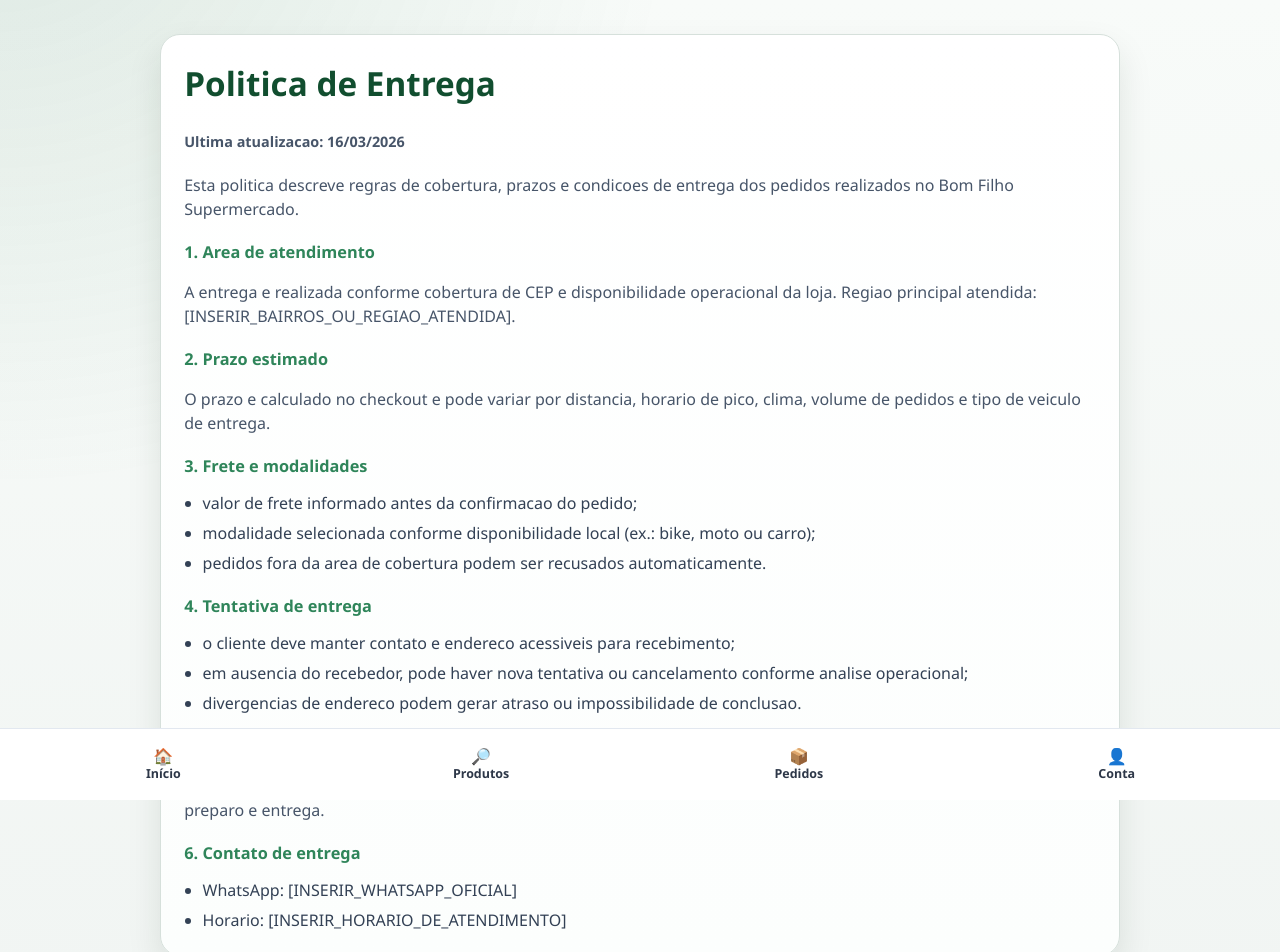
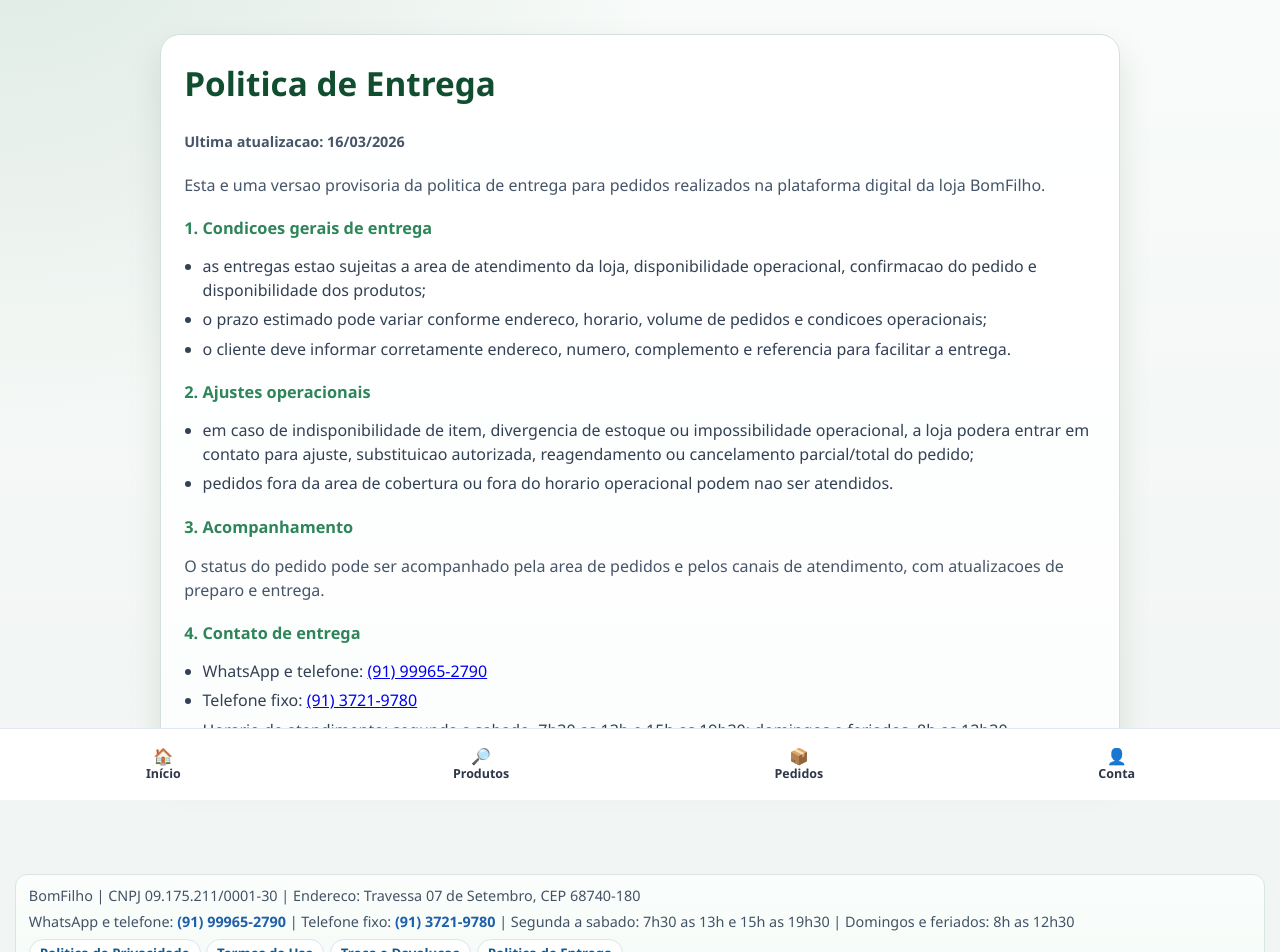
Before and after one commit to valdenor-png/bomfilho, a React (Vite) app in the folder frontend-react/: page /politica-de-entrega in a window 1280 px wide. Shown: the top 952 px of the page. Built offline with nearby package versions, Linux system fonts and the light colour scheme; no server answers.

Commit message:
feat: conclui pacote tecnico de go-live e paginas legais

```diff
--- a/frontend-react/src/App.jsx
+++ b/frontend-react/src/App.jsx
@@ -16,6 +16,7 @@
 
 const BOTTOM_NAV_SAFE_AREA = 90;
 const WHATSAPP_ATENDIMENTO_URL = 'https://wa.me/5591999652790?text=Ol%C3%A1!%20Quero%20fazer%20um%20pedido.';
+const TELEFONE_FIXO_URL = 'tel:+559137219780';
 
 const links = [
   { to: '/', icon: '🏠', label: 'Início' },
@@ -82,11 +83,15 @@
 
       <section className="site-trust-bar" aria-label="Canais de atendimento e links legais">
         <p className="site-trust-contact">
-          Atendimento via WhatsApp:{' '}
+          BomFilho | CNPJ 09.175.211/0001-30 | Endereco: Travessa 07 de Setembro, CEP 68740-180
+        </p>
+        <p className="site-trust-contact">
+          WhatsApp e telefone:{' '}
           <a href={WHATSAPP_ATENDIMENTO_URL} target="_blank" rel="noopener noreferrer">
             (91) 99965-2790
           </a>
-          {' '}| Horario: Seg a Sab 07:00-19:00 | Dom 07:00-12:00
+          {' '}| Telefone fixo: <a href={TELEFONE_FIXO_URL}>(91) 3721-9780</a>
+          {' '}| Segunda a sabado: 7h30 as 13h e 15h as 19h30 | Domingos e feriados: 8h as 12h30
         </p>
         <div className="site-legal-links">
           <Link className="site-legal-link" to="/politica-de-privacidade">Politica de Privacidade</Link>
--- a/frontend-react/src/pages/HomePage.jsx
+++ b/frontend-react/src/pages/HomePage.jsx
@@ -149,8 +149,8 @@
 
         <aside className="home-hero-panel" aria-label="Informacoes principais da loja">
           <p className="home-hero-panel-title">Atendimento Bomfilho</p>
-          <p>Seg a Sab: 07:00-19:00</p>
-          <p>Dom: 07:00-12:00</p>
+          <p>Segunda a sabado: 7h30 as 13h e 15h as 19h30</p>
+          <p>Domingos e feriados: 8h as 12h30</p>
           <p>Entrega rapida para pedidos online.</p>
           <a className="home-hero-panel-link" href="https://wa.me/5591999652790?text=Ol%C3%A1!%20Quero%20fazer%20um%20pedido." target="_blank" rel="noopener noreferrer">
             Falar no WhatsApp
@@ -238,8 +238,9 @@
           <BrandLogo compact titleTag="h2" subtitle="Supermercado de confianca" />
         </div>
         <div className="footer-info-simple" aria-label="Informações da loja">
-          <div className="footer-info-line"><strong>Bom Filho — Supermercado</strong></div>
-          <div className="footer-info-line">Endereço: Travessa 07 de setembro | Nº 70</div>
+          <div className="footer-info-line"><strong>BomFilho</strong></div>
+          <div className="footer-info-line">CNPJ: 09.175.211/0001-30</div>
+          <div className="footer-info-line">Endereco: Travessa 07 de Setembro, CEP 68740-180</div>
           <div className="footer-info-line">
             Mapa:{' '}
             <a className="footer-link" href="https://share.google/0Ss9eHp9dv9AC4h1t" target="_blank" rel="noopener noreferrer">
@@ -247,14 +248,18 @@
             </a>
           </div>
           <div className="footer-info-line">
-            WhatsApp:{' '}
+            WhatsApp e telefone:{' '}
             <a className="footer-link" href="https://wa.me/5591999652790?text=Ol%C3%A1!%20Quero%20fazer%20um%20pedido." target="_blank" rel="noopener noreferrer">
               (91) 99965-2790
             </a>
           </div>
-          <div className="footer-info-line">Horário: Seg a Sáb 07:00–19:00 | Dom 07:00–12:00</div>
+          <div className="footer-info-line">
+            Telefone fixo:{' '}
+            <a className="footer-link" href="tel:+559137219780">(91) 3721-9780</a>
+          </div>
+          <div className="footer-info-line">Horario: segunda a sabado, 7h30 as 13h e 15h as 19h30 | domingos e feriados, 8h as 12h30</div>
         </div>
-        <small>© 2026 Bom Filho Supermercado. Todos os direitos reservados.</small>
+        <small>© 2026 BomFilho. Todos os direitos reservados.</small>
       </footer>
     </section>
   );
--- a/frontend-react/src/pages/PoliticaEntregaPage.jsx
+++ b/frontend-react/src/pages/PoliticaEntregaPage.jsx
@@ -7,46 +7,34 @@
       <p className="legal-meta">Ultima atualizacao: 16/03/2026</p>
 
       <p>
-        Esta politica descreve regras de cobertura, prazos e condicoes de entrega dos pedidos realizados
-        no Bom Filho Supermercado.
+        Esta e uma versao provisoria da politica de entrega para pedidos realizados na plataforma digital
+        da loja BomFilho.
       </p>
 
-      <h2>1. Area de atendimento</h2>
-      <p>
-        A entrega e realizada conforme cobertura de CEP e disponibilidade operacional da loja.
-        Regiao principal atendida: [INSERIR_BAIRROS_OU_REGIAO_ATENDIDA].
-      </p>
-
-      <h2>2. Prazo estimado</h2>
-      <p>
-        O prazo e calculado no checkout e pode variar por distancia, horario de pico, clima,
-        volume de pedidos e tipo de veiculo de entrega.
-      </p>
-
-      <h2>3. Frete e modalidades</h2>
+      <h2>1. Condicoes gerais de entrega</h2>
       <ul>
-        <li>valor de frete informado antes da confirmacao do pedido;</li>
-        <li>modalidade selecionada conforme disponibilidade local (ex.: bike, moto ou carro);</li>
-        <li>pedidos fora da area de cobertura podem ser recusados automaticamente.</li>
+        <li>as entregas estao sujeitas a area de atendimento da loja, disponibilidade operacional, confirmacao do pedido e disponibilidade dos produtos;</li>
+        <li>o prazo estimado pode variar conforme endereco, horario, volume de pedidos e condicoes operacionais;</li>
+        <li>o cliente deve informar corretamente endereco, numero, complemento e referencia para facilitar a entrega.</li>
       </ul>
 
-      <h2>4. Tentativa de entrega</h2>
+      <h2>2. Ajustes operacionais</h2>
       <ul>
-        <li>o cliente deve manter contato e endereco acessiveis para recebimento;</li>
-        <li>em ausencia do recebedor, pode haver nova tentativa ou cancelamento conforme analise operacional;</li>
-        <li>divergencias de endereco podem gerar atraso ou impossibilidade de conclusao.</li>
+        <li>em caso de indisponibilidade de item, divergencia de estoque ou impossibilidade operacional, a loja podera entrar em contato para ajuste, substituicao autorizada, reagendamento ou cancelamento parcial/total do pedido;</li>
+        <li>pedidos fora da area de cobertura ou fora do horario operacional podem nao ser atendidos.</li>
       </ul>
 
-      <h2>5. Acompanhamento</h2>
+      <h2>3. Acompanhamento</h2>
       <p>
         O status do pedido pode ser acompanhado pela area de pedidos e pelos canais de atendimento,
         com atualizacoes de preparo e entrega.
       </p>
 
-      <h2>6. Contato de entrega</h2>
+      <h2>4. Contato de entrega</h2>
       <ul>
-        <li>WhatsApp: [INSERIR_WHATSAPP_OFICIAL]</li>
-        <li>Horario: [INSERIR_HORARIO_DE_ATENDIMENTO]</li>
+        <li>WhatsApp e telefone: <a href="https://wa.me/5591999652790?text=Ol%C3%A1!%20Quero%20fazer%20um%20pedido." target="_blank" rel="noopener noreferrer">(91) 99965-2790</a></li>
+        <li>Telefone fixo: <a href="tel:+559137219780">(91) 3721-9780</a></li>
+        <li>Horario de atendimento: segunda a sabado, 7h30 as 13h e 15h as 19h30; domingos e feriados, 8h as 12h30</li>
       </ul>
     </section>
   );
--- a/frontend-react/src/pages/PoliticaPrivacidadePage.jsx
+++ b/frontend-react/src/pages/PoliticaPrivacidadePage.jsx
@@ -7,7 +7,7 @@
       <p className="legal-meta">Ultima atualizacao: 16/03/2026</p>
 
       <p>
-        Esta politica explica como o Bom Filho Supermercado ("Loja") coleta, utiliza e protege dados pessoais
+        Esta politica explica como a loja BomFilho ("Loja") coleta, utiliza e protege dados pessoais
         no uso do site e do aplicativo web de compras.
       </p>
 
@@ -51,16 +51,17 @@
         Para solicitacoes relacionadas a dados pessoais, utilize os canais oficiais da loja:
       </p>
       <ul>
-        <li>WhatsApp: [INSERIR_WHATSAPP_OFICIAL]</li>
-        <li>E-mail: [INSERIR_EMAIL_DE_PRIVACIDADE]</li>
-        <li>Responsavel: [INSERIR_NOME_DO_RESPONSAVEL_DADOS]</li>
+        <li>WhatsApp e telefone: <a href="https://wa.me/5591999652790?text=Ol%C3%A1!%20Quero%20fazer%20um%20pedido." target="_blank" rel="noopener noreferrer">(91) 99965-2790</a></li>
+        <li>Telefone fixo: <a href="tel:+559137219780">(91) 3721-9780</a></li>
+        <li>Endereco de atendimento: Travessa 07 de Setembro, CEP 68740-180</li>
       </ul>
 
       <h2>7. Dados da empresa</h2>
       <ul>
-        <li>Razao social: [INSERIR_RAZAO_SOCIAL]</li>
-        <li>CNPJ: [INSERIR_CNPJ]</li>
-        <li>Endereco comercial: [INSERIR_ENDERECO_COMERCIAL]</li>
+        <li>Nome/Razao exibida: BomFilho</li>
+        <li>CNPJ: 09.175.211/0001-30</li>
+        <li>Endereco comercial: Travessa 07 de Setembro, CEP 68740-180</li>
+        <li>Horario de atendimento: segunda a sabado, 7h30 as 13h e 15h as 19h30; domingos e feriados, 8h as 12h30</li>
       </ul>
     </section>
   );
--- a/frontend-react/src/pages/PoliticaTrocaDevolucaoPage.jsx
+++ b/frontend-react/src/pages/PoliticaTrocaDevolucaoPage.jsx
@@ -7,47 +7,41 @@
       <p className="legal-meta">Ultima atualizacao: 16/03/2026</p>
 
       <p>
-        Esta politica define os criterios de troca, devolucao e reembolso para compras realizadas na plataforma
-        digital do Bom Filho Supermercado.
+        Esta e uma versao provisoria da politica de troca e devolucao para compras realizadas na plataforma
+        digital da loja BomFilho.
       </p>
 
-      <h2>1. Quando solicitar troca ou devolucao</h2>
+      <h2>1. Conferencia no recebimento</h2>
+      <p>O cliente deve conferir os produtos no recebimento.</p>
+
+      <h2>2. Quando acionar a loja</h2>
       <ul>
-        <li>produto com avaria, violacao de embalagem ou defeito aparente no recebimento;</li>
-        <li>item divergente do pedido confirmado;</li>
-        <li>item perecivel com condicao inadequada, observado no ato da entrega.</li>
+        <li>em caso de produto avariado, item trocado, item faltante ou divergencia evidente no pedido, o cliente deve entrar em contato pelos canais oficiais o quanto antes apos o recebimento;</li>
+        <li>produtos pereciveis, sensiveis ou que dependam de conservacao adequada devem ser comunicados imediatamente em caso de problema.</li>
       </ul>
 
-      <h2>2. Prazo para abertura da solicitacao</h2>
+      <h2>3. Analise das solicitacoes</h2>
       <p>
-        Recomendamos abertura imediata apos o recebimento. Quando aplicavel, o prazo maximo e de
-        [INSERIR_PRAZO_EM_HORAS_OU_DIAS], respeitadas regras de produtos pereciveis.
+        As solicitacoes serao analisadas conforme o caso concreto, a natureza do produto e as condicoes de conservacao.
       </p>
 
-      <h2>3. Condicoes para analise</h2>
+      <h2>4. Possiveis formas de resolucao</h2>
       <ul>
-        <li>informar numero do pedido e item envolvido;</li>
-        <li>descrever o motivo e, quando possivel, anexar foto;</li>
-        <li>manter o produto nas condicoes recebidas ate orientacao da loja.</li>
+        <li>conforme analise, a loja podera oferecer substituicao, credito, ajuste ou estorno, quando cabivel;</li>
+        <li>a forma de resolucao considera o historico do pedido e a viabilidade operacional.</li>
       </ul>
 
-      <h2>4. Formas de resolucao</h2>
-      <ul>
-        <li>troca por item equivalente;</li>
-        <li>credito para compra futura;</li>
-        <li>estorno no meio de pagamento, conforme politica do provedor e prazo bancario.</li>
-      </ul>
-
-      <h2>5. Itens sem possibilidade de devolucao</h2>
+      <h2>5. Situacoes que podem nao ser aceitas</h2>
       <p>
-        Podem existir restricoes legais ou sanitarias para certos itens, especialmente pereciveis,
-        manipulados e produtos de higiene pessoal, salvo em caso de erro operacional ou inconformidade.
+        Itens com indicios de uso indevido, armazenamento inadequado apos a entrega ou reclamacao fora de
+        prazo razoavel poderao nao ser aceitos.
       </p>
 
       <h2>6. Canal de atendimento</h2>
       <ul>
-        <li>WhatsApp: [INSERIR_WHATSAPP_OFICIAL]</li>
-        <li>Horario: [INSERIR_HORARIO_DE_ATENDIMENTO]</li>
+        <li>WhatsApp e telefone: <a href="https://wa.me/5591999652790?text=Ol%C3%A1!%20Quero%20fazer%20um%20pedido." target="_blank" rel="noopener noreferrer">(91) 99965-2790</a></li>
+        <li>Telefone fixo: <a href="tel:+559137219780">(91) 3721-9780</a></li>
+        <li>Horario de atendimento: segunda a sabado, 7h30 as 13h e 15h as 19h30; domingos e feriados, 8h as 12h30</li>
       </ul>
     </section>
   );
--- a/frontend-react/src/pages/SobrePage.jsx
+++ b/frontend-react/src/pages/SobrePage.jsx
@@ -4,7 +4,7 @@
   return (
     <section className="page">
       <h1>Sobre</h1>
-      <p>O Comércio Bom Filho é um supermercado de bairro com atendimento próximo e entrega ágil.</p>
+      <p>A loja BomFilho e um supermercado de bairro com atendimento proximo e entrega agil.</p>
 
       <section className="benefits-strip" aria-label="Benefícios da loja">
         <div className="benefit-item"><span>🏪</span> Retirada na loja</div>
@@ -14,9 +14,12 @@
       </section>
 
       <div className="card-box">
-        <p><strong>Atendimento:</strong> segunda a sábado</p>
-        <p><strong>Contato:</strong> (91) 99965-2790</p>
-        <p><strong>Endereço:</strong> consulte o link do Google Maps disponível na página inicial</p>
+        <p><strong>Nome/Razao exibida:</strong> BomFilho</p>
+        <p><strong>CNPJ:</strong> 09.175.211/0001-30</p>
+        <p><strong>Endereco:</strong> Travessa 07 de Setembro, CEP 68740-180</p>
+        <p><strong>WhatsApp e telefone:</strong> (91) 99965-2790</p>
+        <p><strong>Telefone fixo:</strong> (91) 3721-9780</p>
+        <p><strong>Horario:</strong> segunda a sabado, 7h30 as 13h e 15h as 19h30; domingos e feriados, 8h as 12h30</p>
       </div>
     </section>
   );
--- a/frontend-react/src/pages/TermosUsoPage.jsx
+++ b/frontend-react/src/pages/TermosUsoPage.jsx
@@ -7,7 +7,7 @@
       <p className="legal-meta">Ultima atualizacao: 16/03/2026</p>
 
       <p>
-        Estes Termos de Uso regulam o acesso e a utilizacao da plataforma digital do Bom Filho Supermercado.
+        Estes Termos de Uso regulam o acesso e a utilizacao da plataforma digital da loja BomFilho.
         Ao utilizar o servico, voce declara que leu e concorda com estas condicoes.
       </p>
 
@@ -53,8 +53,10 @@
 
       <h2>7. Contato</h2>
       <ul>
-        <li>WhatsApp: [INSERIR_WHATSAPP_OFICIAL]</li>
-        <li>E-mail: [INSERIR_EMAIL_DE_ATENDIMENTO]</li>
+        <li>WhatsApp e telefone: <a href="https://wa.me/5591999652790?text=Ol%C3%A1!%20Quero%20fazer%20um%20pedido." target="_blank" rel="noopener noreferrer">(91) 99965-2790</a></li>
+        <li>Telefone fixo: <a href="tel:+559137219780">(91) 3721-9780</a></li>
+        <li>Endereco: Travessa 07 de Setembro, CEP 68740-180</li>
+        <li>Horario de atendimento: segunda a sabado, 7h30 as 13h e 15h as 19h30; domingos e feriados, 8h as 12h30</li>
       </ul>
     </section>
   );
```
